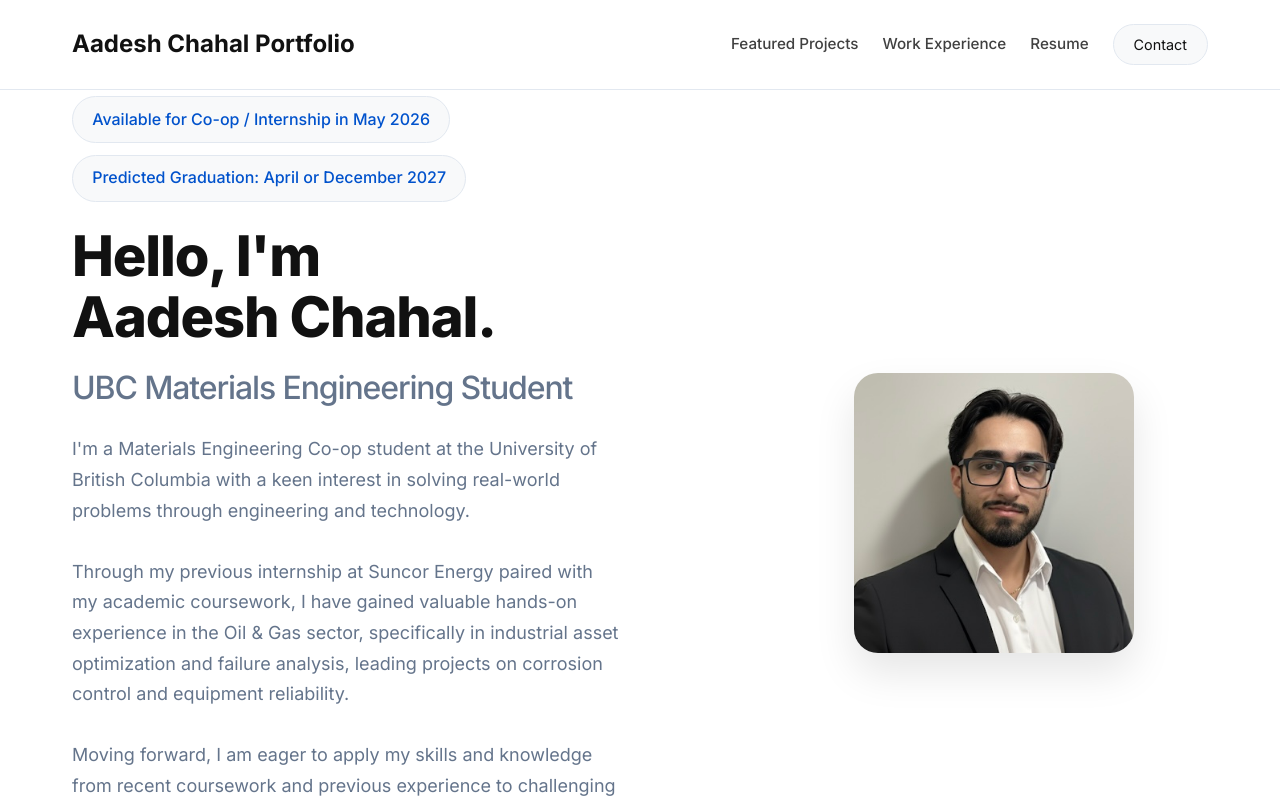
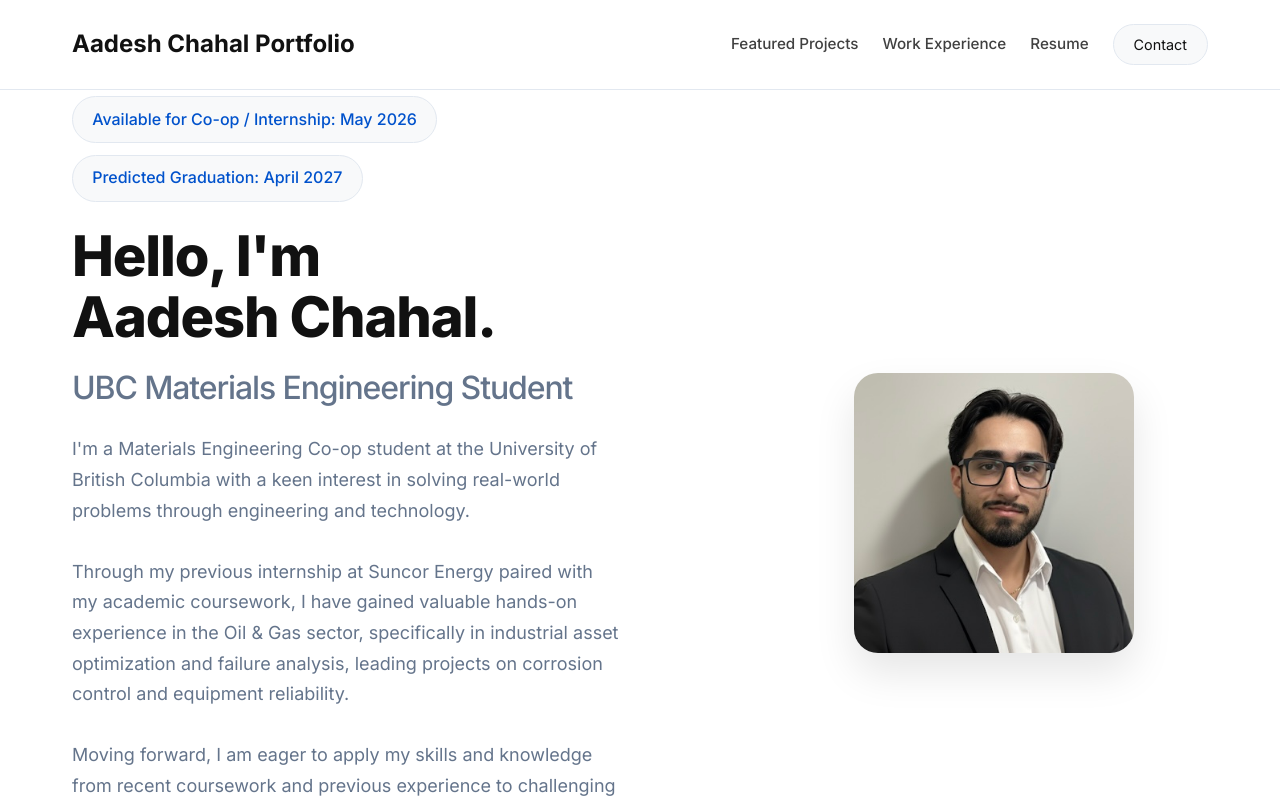
Before and after one commit to aadeshchahal/Portfolio, a Next.js app: page / in a window 1280 px wide. Shown: the top 800 px of the page. Built offline with nearby package versions, Linux system fonts and the light colour scheme.

Commit message:
Update portfolio: Manual content updates and new resume

```diff
--- a/src/components/Hero.tsx
+++ b/src/components/Hero.tsx
@@ -12,8 +12,8 @@ export default function Hero() {
                 <div className={styles.topSection}>
                     <div className={styles.introLeft}>
                         <div className={styles.badgesContainer}>
-                            <div className={styles.badge}>Available for Co-op / Internship in May 2026</div>
-                            <div className={styles.badge}>Predicted Graduation: April or December 2027</div>
+                            <div className={styles.badge}>Available for Co-op / Internship: May 2026</div>
+                            <div className={styles.badge}>Predicted Graduation: April 2027</div>
                         </div>
                         <h1 className={styles.title}>
                             Hello, I'm {profile.name}.
--- a/src/data/portfolio.ts
+++ b/src/data/portfolio.ts
@@ -64,7 +64,7 @@ export const portfolioData: PortfolioData = {
         photoUrl: "/profile.jpg", // Expecting file in public folder
         coursework: [
             "MTRL 363 & 478: Semiconductor Processing and Materials",
-            "MTRL  361: Modelling of Materials Processes",
+            "MTRL 361: Modelling of Materials Processes",
             "MTRL 486: Nondestructive Evaluation",
             "MTRL 358/9: Hydrometallurgy/Lab",
             "MANU 465: AI and Machine Learning Application in Manufacturing",
@@ -85,7 +85,7 @@ export const portfolioData: PortfolioData = {
             company: "Suncor Energy",
             period: "May 2024 - Dec 2024",
             summary: "Executed materials engineering projects across all areas of Fort Hills Mine, including mobile mine equipment, fixed plant operations, and tailings management.",
-            intro: "During my 8-month internship at Suncor Energy's Fort Hills Mine, I was able to gain extensive knowledge in the energy and mining sector. \n\n I worked within the Asset Integrity and Reliability team. I was apart of project across the site, from mobile mine equipment to tailings management. This role required a deep understanding of corrosion mechanisms, wear patterns, and NDE techniques to optimize asset performance and reliability.",
+            intro: "During my 8-month internship at Suncor Energy's Fort Hills Mine, I was able to gain extensive knowledge in the energy and mining sector. \n\n I worked within the Asset Integrity and Reliability team. I was a part of projects across the site, including mobile mine equipment, fixed plant operations, and tailings management. This role required a deep understanding of corrosion mechanisms, wear patterns, and NDE techniques to optimize asset performance and reliability.",
             description: [
                 "Administered a $200K budget to apply a HVOF thermal spray coating to Komatsu 980E haul truck bolsters to decrease exhaust heat corrosion and maintenance time.",
                 "Increased lifespan of slurry piping assets using GE APM to calculate erosion rates from NDE readings and thickness monitoring.",
@@ -194,7 +194,7 @@ export const portfolioData: PortfolioData = {
             id: "p3",
             title: "Ice Hockey Stick Material Selection",
             description: "Designed a CFRP ice hockey stick optimizing for durability, flex, and weight using FEA and Ashby charts.",
-            detailedDescription: "Led a team of 4 to design a Carbon Fiber Reinforced Polymer (CFRP) ice hockey stick. The goal was to balance conflicting requirements of durability, flex, lightness, and cost to meet NHL/IIHF performance standards. \n\nWe utilized Ashby charts for material selection and conducted extensive Finite Element Analysis (FEA) in Abaqus and Ansys to simulate bending and torsional loads, ensuring the stick remained under 400g while maintaining structural integrity.",
+            detailedDescription: "Led a team of 4 individuals to design a Carbon Fiber Reinforced Polymer (CFRP) ice hockey stick. The goal was to balance conflicting requirements of durability, flex, lightness, and cost to meet NHL/IIHF performance standards. \n\nWe utilized Ashby charts for material selection and conducted extensive Finite Element Analysis (FEA) in Abaqus and Ansys to simulate bending and torsional loads, ensuring the stick remained under 400g while maintaining structural integrity.",
             challenges: [
                 "Balancing durability, flex, and weight to meet strict NHL/IIHF standards.",
                 "Maintaining structural integrity under complex torsional loads while keeping weight below 400g.",
```
